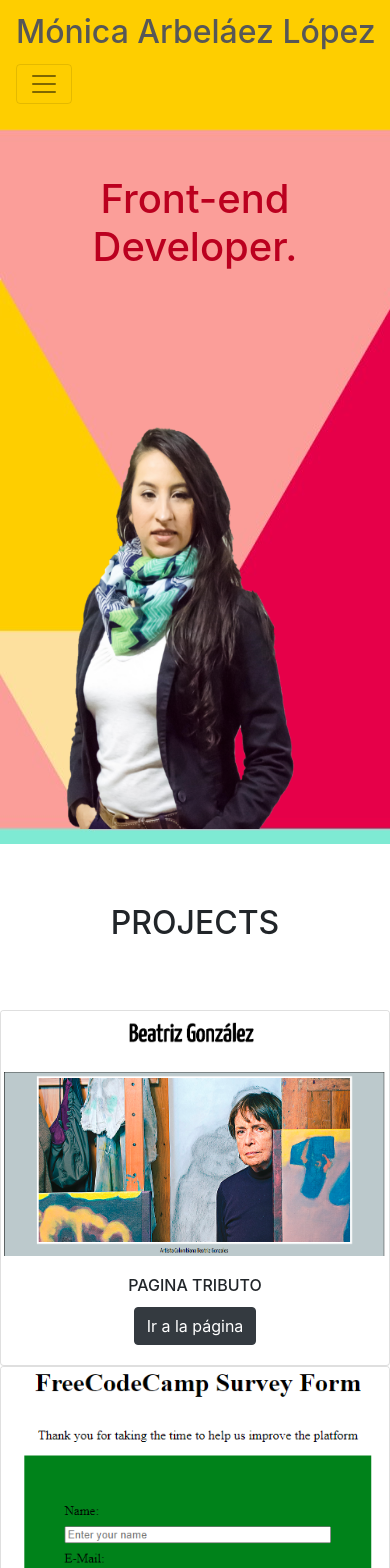
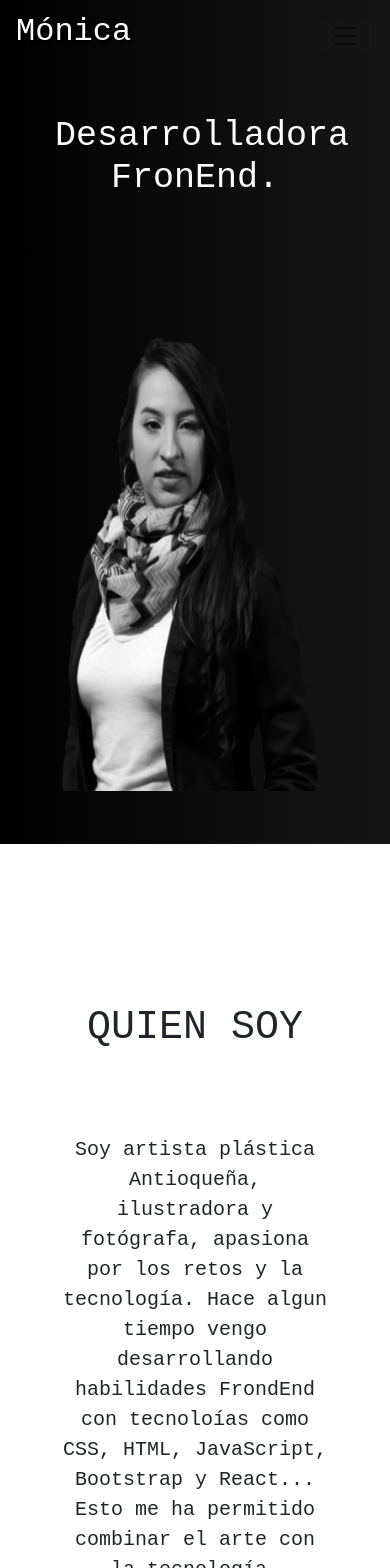
Before and after one commit to monica-arbelaez/Portafolio-Personal, a React (Create React App) app: page / in a window 390 px wide. Shown: the top 1568 px of the page. Built offline with nearby package versions, Linux system fonts and the light colour scheme.

Commit message:
modificacion de style welcome

```diff
--- a/src/App.js
+++ b/src/App.js
@@ -2,6 +2,7 @@ import React from 'react';
 import './App.css';
 import Nav from './Components/Nav'
 import Welcome from './Components/Welcome'
+import QuienSoy from './Components/QuienSoy'
 import Projects from './Components/Projects'
 
 
@@ -12,10 +13,12 @@ function App() {
       <Nav/>
       <Welcome
       ImagenMA= {require('./images/monica.png')}
-      title2='Front-end Developer.'
-      // text1='Developer en formación.'
-      // Soy artista plástica Antioqueña, ilustradora y fotógrafa, apasiona por los retos y
-      // la tecnología.'
+      title1='Hola soy Mónica.'
+      text1='Desarrolladora FronEnd.'
+      />
+      <QuienSoy
+      title2= 'QUIEN SOY'
+      text2= ' Soy artista plástica Antioqueña, ilustradora y fotógrafa, apasiona por los retos y la tecnología. Hace algun tiempo vengo desarrollando habilidades FrondEnd con tecnoloías como CSS, HTML, JavaScript, Bootstrap y React... Esto me ha permitido combinar el arte con la tecnología, posibilitándome otras formas de emplear la creatividad, transmitiendo nuevas ideas, creando obras de arte de otras formas. Mi estudio en artes plásticas y mi experiencia laboral comunitaria me han permitido adquirir una gran variedad de herramientas y habilidades blandas, capacidad para el trabajo en equipo y a la vez un buen desempeño para hablar en público. '
       />
       <Projects
       title= 'PROJECTS'
--- a/src/Components/Nav.jsx
+++ b/src/Components/Nav.jsx
@@ -31,16 +31,17 @@ class Nav extends React.Component {
                         <nav
                             className="navbar navbar-inverse navbar-static-top navbar-expand-lg navbar-light justify-content-between text-responsive ">
                                     <a id= "name" className="navbar-brand" href="#">
-                                        <h2 id= "name" className="nombre text-responsive">Mónica Arbeláez López</h2>
+                                        <h2 id= "name" className="nombre text-responsive">Mónica</h2>
                                         </a>
                             <button className="navbar-toggler" type="button" onClick={this.toggleMenu}>
                                 <span className="navbar-toggler-icon"></span>
                             </button>
                             <div className={"collapse navbar-collapse justify-content-end " + show}>
                                 <div id="textlink" className="navbar-nav  ">
-                                    <a id="linksito" className="nav-item nav-link active " href="#welcome">WELCOME</a>
-                                    <a id="linksito" className="nav-item nav-link " href="#projects">PROJECTS</a>
-                                    <a id="linksito" className="nav-item nav-link " href="#contact">CONTACT</a>
+                                    <a id="linksito" className="nav-item nav-link active " href="#inicio">INICIO</a>
+                                    <a id="linksito" className="nav-item nav-link " href="#quien-soy">QUIEN SOY</a>
+                                    <a id="linksito" className="nav-item nav-link " href="#proyectos">PROYECTOS</a>
+                                    <a id="linksito" className="nav-item nav-link " href="#contacto">CONTACTO</a>
                                 </div>
                             </div>
 
--- a/src/Components/Projects.jsx
+++ b/src/Components/Projects.jsx
@@ -14,7 +14,7 @@ export default class Proyects extends Component {
         return (
             <div>
                 <div>
-                    <h2 id="projects" className="titulo2" style={{ 'padding': '60px' }}>{title}</h2>
+                    <h2 id="proyectos" className="titulo2" style={{ 'padding': '60px' }}>{title}</h2>
                  </div>
                 <div class="container-fluid float-right d-flex flex-wrap">
                     <div class="row row-cols-1 row-cols-md-4">
--- /dev/null
+++ b/src/Components/QuienSoy.jsx
@@ -0,0 +1,18 @@
+import React, { Component } from 'react'
+import "./Styles/QuienSoy.css";
+
+export default class QuienSoy extends Component {
+    render() {
+        const{title2, text2} = this.props
+        return (
+            <div>
+                 <div id="quien-soy" className= "container text-align-center justify-content-justify align-content-center flex-wrap"
+                    style={{ 'padding': '60px' }}>
+                    <h1 style={{ 'textAlign': 'center' }}>{title2}</h1>
+                    <br />
+                    <p className="texto2">{text2}</p>
+                </div>
+            </div>
+        )
+    }
+}
--- a/src/Components/Styles/Nav.css
+++ b/src/Components/Styles/Nav.css
@@ -1,11 +1,13 @@
-
+.header{
+    font-size: 20px;
+}
 #name{
-    /* text-shadow: 2px 2px 2px rgb(255, 255, 255); */
-    color: rgb(0, 0, 0);
+    text-shadow: 3px 3px 3px rgb(0, 0, 0);
+    color: rgb(255, 255, 255);
 }
 #linksito{
-    /* text-shadow: 1px 1px 1px rgb(255, 255, 255); */
-    color: rgb(0, 0, 0);
+    text-shadow: 3px 3px 3px rgb(0, 0, 0);
+    color: rgb(255, 255, 255);
     font-weight: bold;
     margin: 0px 0px 0px 30px ;
 }
@@ -17,23 +19,19 @@
   }
   #textlink a{
       margin: 5px 0px 0px 30px ;
-      font-weight: 500;
       justify-content: center;
 
     }
     #name {
-        color: rgb(87, 87, 87);
+        color: rgb(255, 255, 255);
     }
 
 }
 @media (max-width: 600px){
-    #textlink a{
-        font-size: 18px;
-        margin-bottom: 20px;
 
-    }
     #textlink{
-        margin: -15px 0px 3px 10px;
+        margin: 0px 0px 2px -25px;
+        font-size: 15px;
     }
 
 }
--- /dev/null
+++ b/src/Components/Styles/QuienSoy.css
@@ -0,0 +1,8 @@
+#quien-soy{
+    height: 100vh;
+    margin-top:  100px;
+    font-size: 50px;
+}
+.texto2{
+    font-size: 20px;
+}
--- a/src/Components/Styles/Welcome.css
+++ b/src/Components/Styles/Welcome.css
@@ -1,72 +1,76 @@
+body{
+    font-family: 'Bree Serif', serif;
+font-family: 'Open Sans Condensed', sans-serif;
+font-family: 'Roboto Condensed', sans-serif;
+font-family: 'Source Code Pro', monospace;
+}
+
 .titulo1{
-    color: rgb(0, 0, 0);
+    font-size: 30px;
 
+}
+.texto1{
+  font-size: 70px;
 }
 
 #div-img{
     height: 100vh;
-    background-image: url("./../../images/fondo3.jpg");
-
-
+    background: linear-gradient(90deg, rgb(0, 0, 0), rgb(22, 22, 22));
 }
 #welcome{
     padding: 20px;
     margin-top:100px ;
+    text-align: start;
 }
 
 
 #imgMA{
     background-color: transparent !important;
-    width: 350px;
+    width: 440px;
     border:none ;
-    margin-top: 65px;
+    margin: 2px -400px 0px 0px ;
 
 }
-@media (max-width: 1400px){
-    #div-img{
-        height: 100vh;
-        background-image: url("./../../images/fondo3.jpg");
+@media (max-width: 1300px){
+    #imgMA{
+        height:90%;
+        width:90% ;
+        margin:179px -160px 0px 0px;
     }
+
 }
-@media (max-width: 1200px){
-    #div-img{
-        height: 83vh;
-    }
+@media (max-width: 1000px){
     #imgMA{
         height:100%;
         width:100% ;
-        margin:164px 50px 0px 0px;
+        margin:287px -160px 0px 0px;
     }
     .titulo1{
-        font-size:50px ;
+        font-size:30px ;
+    }
+    .texto1{
+        font-size: 45px;
     }
 }
 @media (max-width: 600px){
-    #div-img{
-        height: 100vh;
-    }
     #imgMA{
-        height: 85%;
-        width: 85%;
-        margin: 47px 10px 0px 0px;
+        margin: 67px 10px 0px 0px;
+        height:93%;
+        width:93% ;
     }
     .titulo1{
-        font-size:45px ;
-        color: rgb(187, 0, 31);
+        font-size:25px ;
+        margin-top: 60px;
+    }
+    .texto1{
+        font-size: 35px;
     }
     @media (max-width: 400px){
         #imgMA{
+            margin: 67px 10px 0px 0px;
+            height:96%;
+            width:96% ;
             margin: 119px 30px 0px 0px;
         }
-        .titulo1{
-            font-size:40px ;
-            color: rgb(187, 0, 31);
-        }
-        #div-img{
-            height: 100vh;
-        }
     }
-
-
-
 }
--- a/src/Components/Welcome.jsx
+++ b/src/Components/Welcome.jsx
@@ -7,17 +7,17 @@ import "./Styles/Welcome.css";
 
 export default class Welcome extends Component {
   render() {
-    const { ImagenMA, title2,  } = this.props;
+    const { ImagenMA, title2, text1 } = this.props;
     return (
 
-      <div>
+      <div id="inicio">
       <div id="div-img" >
         <div  className="container" style={{ padding: "55px" }}>
           <div className="row">
-            <div id="welcome" className="col-md-6 col-md-offset-6 align-self-center align-items-center justify-content-justify text-black ">
+            <div  className="col-md-6 col-md-offset-6 align-self-center align-items-center justify-content-justify text-black ">
 
-              <h2 className="titulo1">{title2}</h2>
-              {/* <h5 className="texto1">{text1}</h5> */}
+              <h3 className="titulo1 text-white" >{title2}</h3>
+              <h1 className="texto1 text-white">{text1}</h1>
             </div>
             <div className="col-md-6 col-md-offset-6">
               <img id="imgMA" className="img-thumbnail img-fluid" src={ImagenMA} alt="" />
```
Also changed, not shown: src/images/monica.png.
